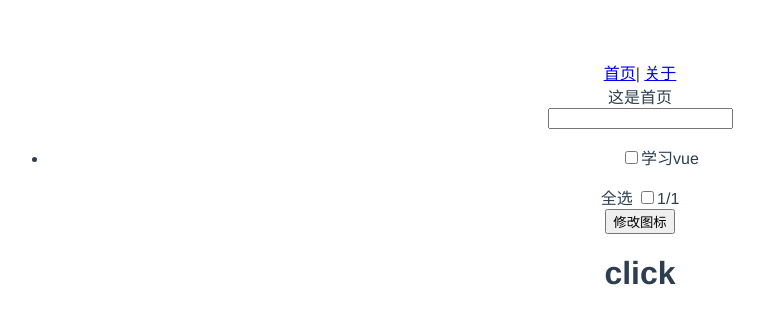
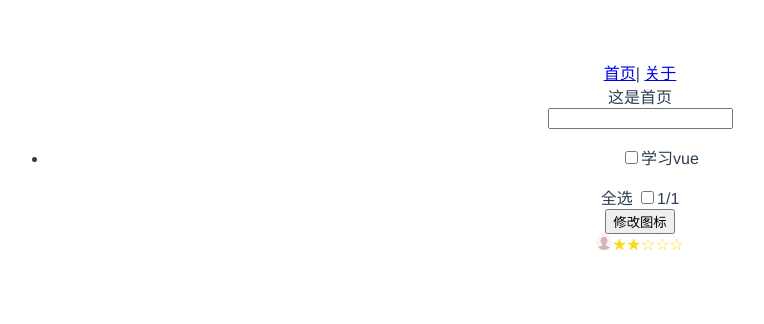
Before and after one commit to 605572714/vue3project, a Vue app: page / in a window 1280 px wide. Shown: the top 324 px of the page, without its empty margins (0-764 px from the left). Built offline with nearby package versions, Linux system fonts and the light colour scheme.

Commit message:
父子组件
父子组件

```diff
--- /dev/null
+++ b/src/components/Rate.vue
@@ -0,0 +1,64 @@
+<template>
+  <div :style="fontstyle">
+    <slot></slot>
+    <div class="rate" @mouseout="mouseOut">
+      <span @mouseover="mouseOver(num)" v-for="num in 5" :key="num">☆</span>
+      <span class="hollow" :style="fontwidth">
+        <span @click="onRate(num)" @mouseover="mouseOver(num)" v-for="num in 5" :key="num">★</span>
+      </span>
+    </div>
+  </div>
+</template>
+
+<script setup>
+import { defineProps, computed, ref, defineEmits } from "vue"
+let props = defineProps({
+  value: Number,
+  modelValue: Number,
+  theme: { type: String, default: 'orange' }
+})
+const themeObj = {
+  'black': '#000',
+  'white': '#fff',
+  'red': '#f5222d',
+  'orange': '#fa541c',
+  'yellow': '#fadb14',
+  'green': '#73d13d',
+  'blue': '#40a9ff',
+}
+
+const fontstyle = computed(() => {
+  return `color:${themeObj[props.theme]}`
+})
+
+let width = ref(props.modelValue);
+function mouseOver (i) {
+  width.value = i
+}
+
+function mouseOut () {
+  width.value = props.modelValue
+}
+
+const fontwidth = computed(() => `width:${width.value}em;`)
+let emits = defineEmits();
+
+function onRate (num) {
+  emits('update:modelValue', num)
+}
+</script>
+
+<style scoped>
+.rate {
+  position: relative;
+  display: inline-block;
+}
+.rate > span.hollow {
+  position: absolute;
+  display: inline-block;
+  top: 0;
+  left: 0;
+  width: 0;
+  overflow: hidden;
+}
+</style>
--- a/src/pages/home.vue
+++ b/src/pages/home.vue
@@ -2,14 +2,23 @@
   <div>这是首页</div>
   <TodoList></TodoList>
   <FavIcon></FavIcon>
-  <h1 @click="toggle">click</h1>
+  <Rate v-model="score" theme="yellow">
+    <img src="../assets/avatar.png" width="16" alt />
+  </Rate>
+  <!-- <h1 @click="toggle">click</h1> -->
 </template>
 
 <script setup>
 import TodoList from '../components/TodoList.vue';
 import FavIcon from '../components/FavIcon.vue';
-import { useFullscreen } from "@vueuse/core"
+import Rate from '../components/Rate.vue';
+import { useFullscreen } from "@vueuse/core";
+import { ref } from 'vue';
 const { isFullscreen, enter, exit, toggle } = useFullscreen()
+let score = ref(2)
+// function update (num) {
+//   score.value = num
+// }
 </script>
 
 <style lang="scss" scoped>
```
